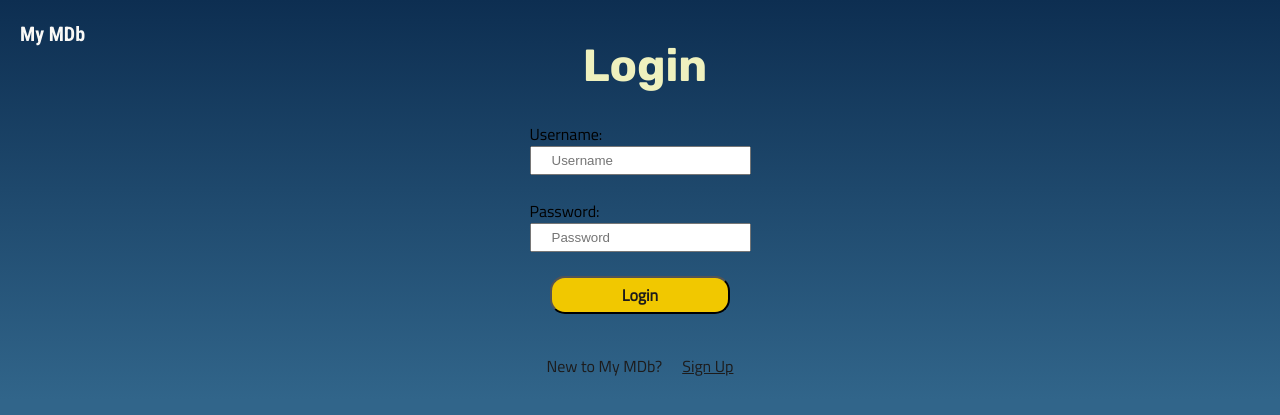
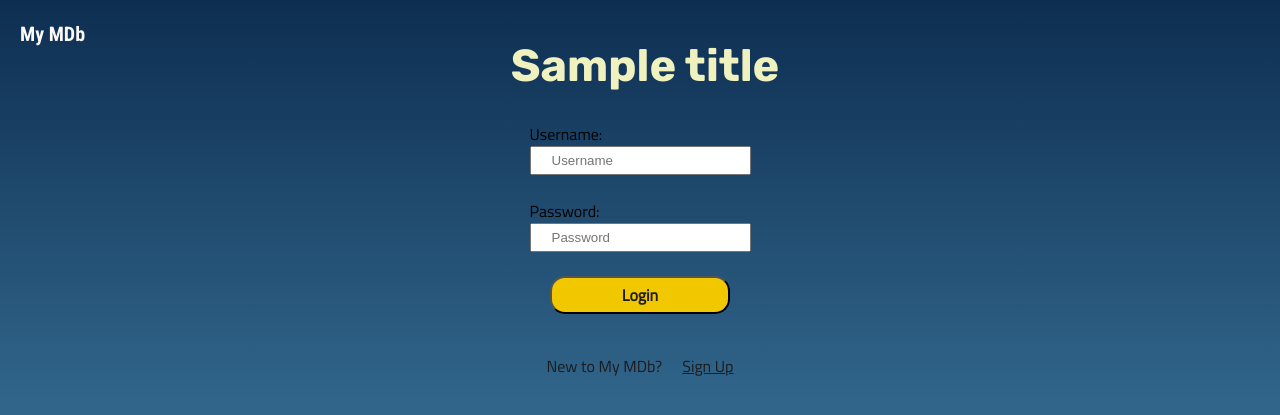
Before and after one commit to rachelcluke/my-MDb, a Flask app: template templates/pages/auth.html in a window 1280 px wide. Shown: the top 415 px of the page. Run offline with Flask 3, Linux system fonts and the light colour scheme; the template is opened without the code that fills it: most values are stand-ins (such as "Sample title", 1, 10 or a date in 2020).

Commit message:
flask dynamic page title naming

```diff
--- a/routes.py
+++ b/routes.py
@@ -41,12 +41,12 @@ def index():
 #Auth route
 @app.route("/auth")
 def auth():
-    return render_template("/pages/auth.html")
+    return render_template("/pages/auth.html", title='Login')
 
 #Register route
 @app.route("/register")
 def register():
-    return render_template("/pages/register.html")
+    return render_template("/pages/register.html", title='Register')
 
 #Main route (login validation)
 """
--- a/templates/components/title-centre.html
+++ b/templates/components/title-centre.html
@@ -1,5 +1,5 @@
 <div class="page-title">
     <div id="default-title-row" class="centre">
-        <h2>Login</h2>
+        <h2>{{title}} </h2>
     </div>
 </div>
--- a/templates/pages/register.html
+++ b/templates/pages/register.html
@@ -8,7 +8,7 @@
             <div class="overlay">
                 {% include "components/title-centre.html" %}
                 {% include "components/form-login.html" %}
-                {% include "components/new-user.html" %}
+                {% include "components/existing-user.html" %}
             </div>
 
         </div>
```
